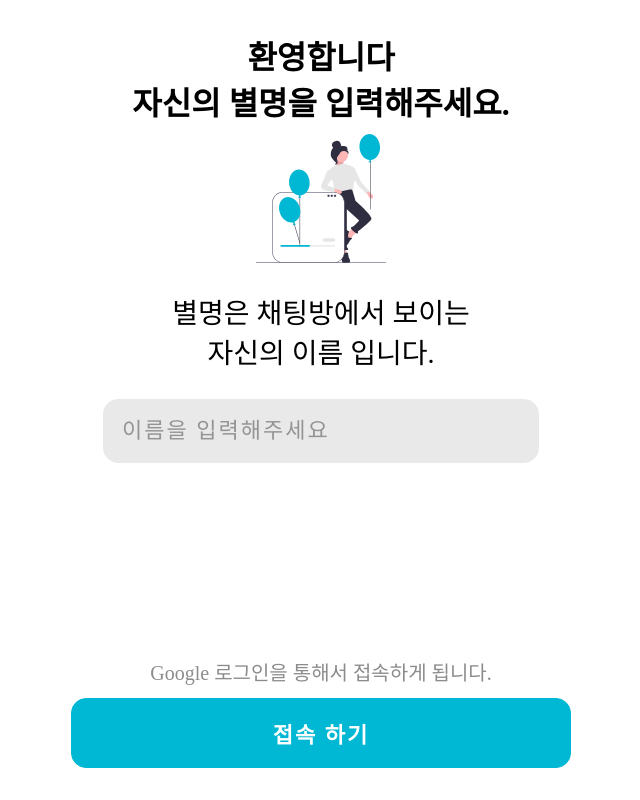
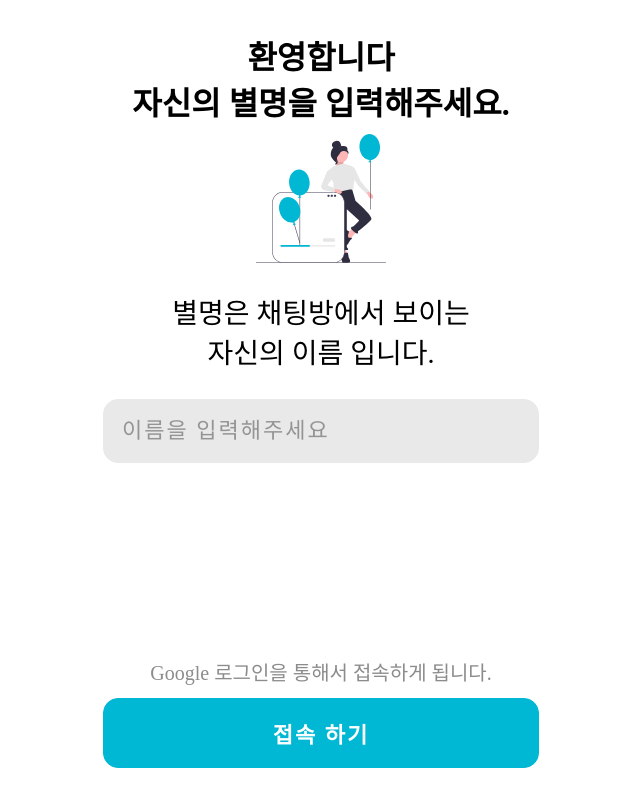
Before and after one commit to kichan05/EDCAN-Chat, a Vue app: page / in a window 1280 px wide. Shown: the whole page, without its empty margins (319-959 px from the left). Built offline with nearby package versions, Linux system fonts and the light colour scheme; no server answers; a web font is replaced by a local one.

Commit message:
Welcome page layout

```diff
--- a/src/page/WelcomePage.vue
+++ b/src/page/WelcomePage.vue
@@ -89,6 +89,10 @@ export default {
 <style scoped>
 .page {
   padding: 32px;
+
+  display: flex;
+  flex-direction: column;
+  justify-content: space-between;
 }
 
 * {
@@ -120,10 +124,12 @@ input {
 }
 
 .goto-button-wrap {
-  position: fixed;
-  left: 32px;
-  right: 32px;
-  bottom: 32px;
+
+
+  /*position: absolute;*/
+  /*left: 32px;*/
+  /*right: 32px;*/
+  /*bottom: 32px;*/
 }
 
 .goto-button-wrap p {
```
